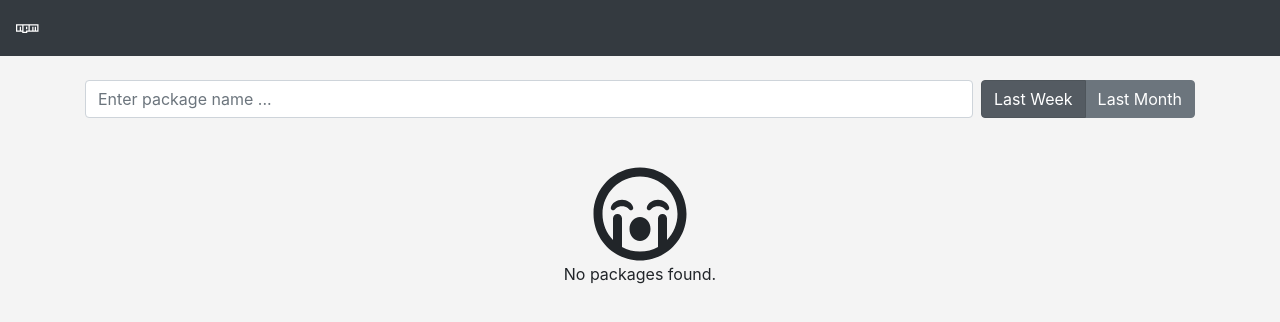
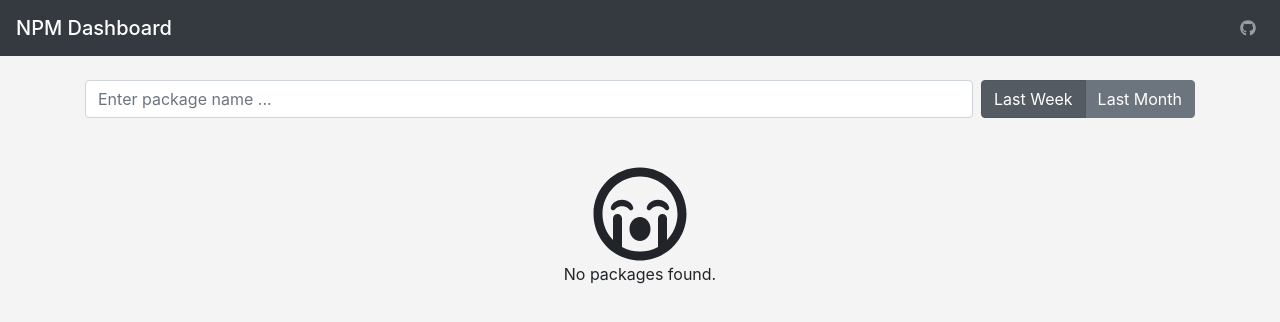
Before and after one commit to justinlettau/npm-dashboard, a React (Create React App) app: page / in a window 1280 px wide. Shown: the top 322 px of the page. Built offline with nearby package versions, Linux system fonts and the light colour scheme.

Commit message:
chore: add gh-pages

```diff
--- a/src/App.js
+++ b/src/App.js
@@ -2,7 +2,7 @@
 import './App.css';
 
 import { library } from '@fortawesome/fontawesome-svg-core';
-import { faNpm } from '@fortawesome/free-brands-svg-icons';
+import { faGithub } from '@fortawesome/free-brands-svg-icons';
 import { faSadCry } from '@fortawesome/free-regular-svg-icons';
 import { faCog, faPlus, faTrashAlt } from '@fortawesome/free-solid-svg-icons';
 import React, { Component } from 'react';
@@ -13,7 +13,7 @@
 library.add(
   faCog,
   faSadCry,
-  faNpm,
+  faGithub,
   faPlus,
   faTrashAlt
 );
--- a/src/navbar/Navbar.js
+++ b/src/navbar/Navbar.js
@@ -8,10 +8,15 @@
    */
   render() {
     return (
-      <nav className="navbar navbar-expand-lg navbar-dark bg-dark">
-        <a className="navbar-brand" href="/">
-          <FontAwesomeIcon icon={['fab', 'npm']} />
-        </a>
+      <nav className="navbar navbar-dark bg-dark">
+        <span className="navbar-brand mb-0 h1">NPM Dashboard</span>
+        <ul className="navbar-nav d-flex flex-row ml-auto">
+          <li className="nav-item">
+            <a className="nav-link px-2" href="https://github.com/justinlettau/npm-dashboard" title="GitHub">
+              <FontAwesomeIcon icon={['fab', 'github']} />
+            </a>
+          </li>
+        </ul>
       </nav>
     );
   }
```
Also changed, not shown: package.json (+6 -3 lines), 2 other files (tests, documents, lock files or other folders).
